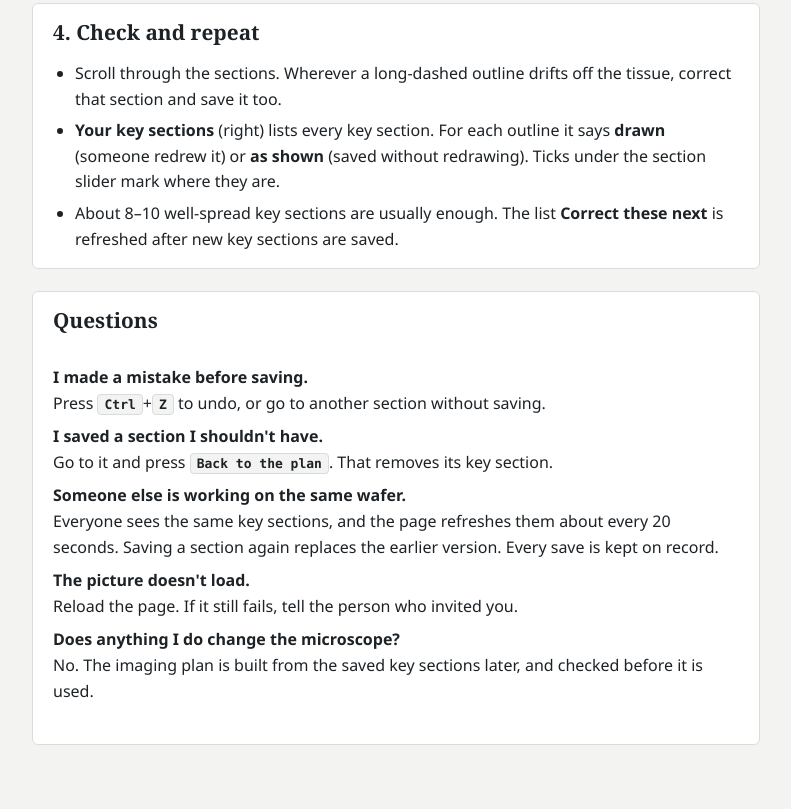
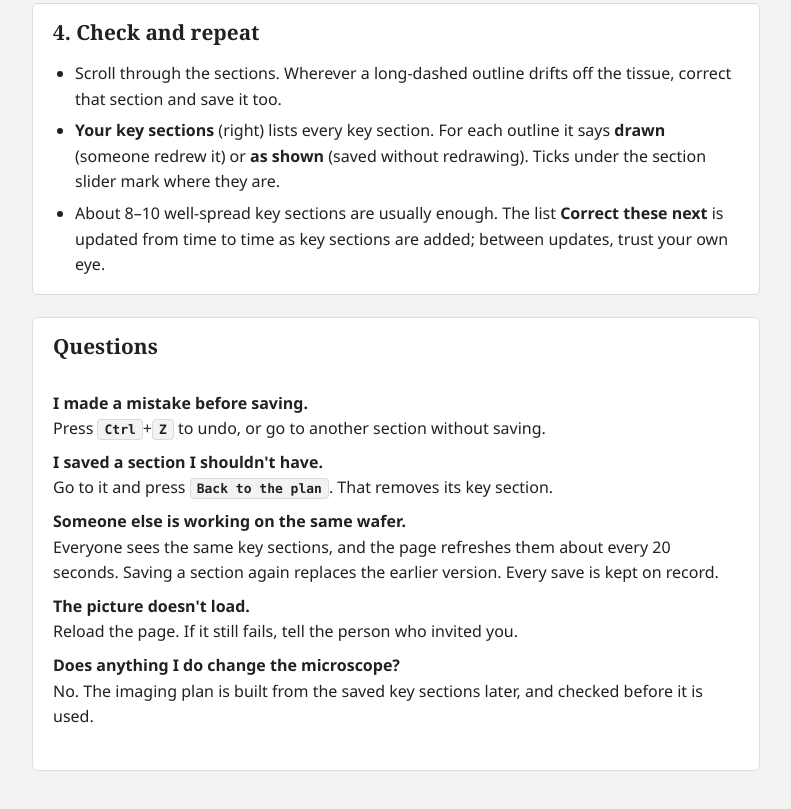
Before and after one commit to yaronmr/smartem-user, a plain HTML site: page plans/help.html in a window 1280 px wide. Shown: the part 1400-2209 px from the top of the page, without its empty margins (244-1035 px from the left). Drawn offline with Linux system fonts and the light colour scheme.

Commit message:
Plan Desk: suggestion-list wording
Co-Authored-By: Claude Opus 5.5 <noreply@anthropic.com>
Claude-Session: https://claude.ai/code/session_01QupZxwWsH7mKKvygtZZpb5

```diff
--- a/plans/help.html
+++ b/plans/help.html
@@ -90,8 +90,8 @@ dt { font-weight: 600 } dd { margin: 0 0 8px; color: var(--ink) }
       <li>Scroll through the sections. Wherever a long-dashed outline drifts off the tissue, correct that section and save it too.</li>
       <li><b>Your key sections</b> (right) lists every key section. For each outline it says <b>drawn</b> (someone redrew
         it) or <b>as shown</b> (saved without redrawing). Ticks under the section slider mark where they are.</li>
-      <li>About 8–10 well-spread key sections are usually enough. The list <b>Correct these next</b> is refreshed after new
-        key sections are saved.</li>
+      <li>About 8–10 well-spread key sections are usually enough. The list <b>Correct these next</b> is updated from time to
+        time as key sections are added; between updates, trust your own eye.</li>
     </ul>
   </section>
 
```
Also changed, not shown: plans/index.html (+1 -1 lines).
